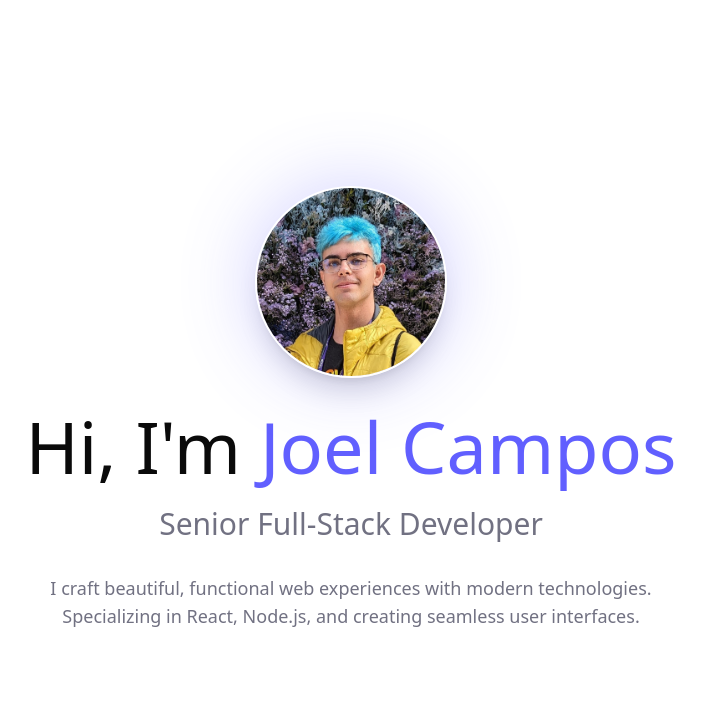
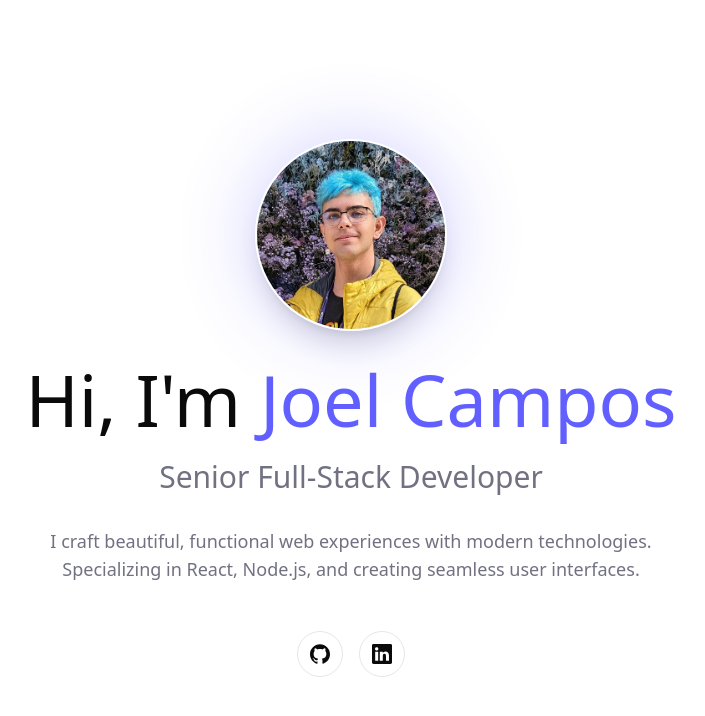
Before and after one commit to TheMineWay/portfolio, a Next.js app: page /en in a window 1280 px wide. Shown: the top 716 px of the page, without its empty margins (289-994 px from the left). Built offline with nearby package versions, Linux system fonts and the light colour scheme.

Commit message:
feat: :sparkles: added social links

```diff
--- a/components/about/about-me-hero.tsx
+++ b/components/about/about-me-hero.tsx
@@ -3,11 +3,18 @@ import { Avatar } from "@/components/commpon/avatar/avatar";
 import { getTranslations } from "next-intl/server";
 import { TranslationNamespace } from "@/i18n/namespaces";
 import pk from "@/package.json";
+import Link from "next/link";
+import { Github } from "@/components/icons/github";
+import { ActionIcon } from "@/components/ui/button/action-icon";
+import { SOCIAL } from "@/constants/social.constants";
+import { Linkedin } from "@/components/icons/linkedin";
 
 export const AboutMeHero: React.FC = async () => {
     const t = await getTranslations(TranslationNamespace.ABOUT);
 
-    return <div className="max-w-4xl mx-auto text-center">
+    return (
+        <div className="max-w-4xl mx-auto text-center">
+            {/* Avatar */}
             <div className="mb-8 flex justify-center">
                 <div className="relative">
                     <div className="absolute inset-0 rounded-full blur-2xl opacity-30 bg-primary"></div>
@@ -19,5 +26,40 @@ export const AboutMeHero: React.FC = async () => {
             <h1 className="text-4xl sm:text-5xl md:text-6xl lg:text-7xl mb-6">{t('about-me-hero.Title')} <span className="text-primary">{pk.author.name}</span></h1>
             <h2 className="text-xl sm:text-2xl md:text-3xl text-muted-foreground mb-8">{t('about-me-hero.Subtitle')}</h2>
             <p className="text-base sm:text-lg text-muted-foreground max-w-2xl mx-auto mb-12">{t('about-me-hero.Extra')}</p>
-    </div>;
+
+            {/* Links */}
+            <div className="flex flex-wrap items-center justify-center gap-4 mb-12">
+                {
+                    SOCIAL_LINKS.map(({ key, icon, href }) => (
+                        <Link href={href} key={key} target="_blank">
+                            <ActionIcon aria-label={t(`about-me-hero.links.${key}.Label`)}>
+                                {icon}
+                            </ActionIcon>
+                        </Link>
+                    ))
+                }
+            </div>
+        </div>
+    );
 };
+
+/* Content */
+
+type LinkItem = {
+    key: string;
+    icon: React.ReactNode;
+    href: string;
+}
+
+const SOCIAL_LINKS: LinkItem[] = [
+    {
+        key: 'github',
+        icon: <Github className="fill-foreground"/>,
+        href: SOCIAL.github,
+    },
+    {
+        key: 'linkedin',
+        icon: <Linkedin className="fill-foreground"/>,
+        href: SOCIAL.linkedin,
+    }
+];
--- /dev/null
+++ b/components/icons/github.tsx
@@ -0,0 +1,9 @@
+/**
+ * Source: https://simpleicons.org/
+ */
+
+type Props = Omit<React.SVGProps<SVGSVGElement>, 'viewBox' | 'xmlns'>;
+
+export const Github: React.FC<Props> = (props) => {
+    return <svg viewBox="0 0 24 24" xmlns="http://www.w3.org/2000/svg" {...props}><title>GitHub</title><path d="M12 .297c-6.63 0-12 5.373-12 12 0 5.303 3.438 9.8 8.205 11.385.6.113.82-.258.82-.577 0-.285-.01-1.04-.015-2.04-3.338.724-4.042-1.61-4.042-1.61C4.422 18.07 3.633 17.7 3.633 17.7c-1.087-.744.084-.729.084-.729 1.205.084 1.838 1.236 1.838 1.236 1.07 1.835 2.809 1.305 3.495.998.108-.776.417-1.305.76-1.605-2.665-.3-5.466-1.332-5.466-5.93 0-1.31.465-2.38 1.235-3.22-.135-.303-.54-1.523.105-3.176 0 0 1.005-.322 3.3 1.23.96-.267 1.98-.399 3-.405 1.02.006 2.04.138 3 .405 2.28-1.552 3.285-1.23 3.285-1.23.645 1.653.24 2.873.12 3.176.765.84 1.23 1.91 1.23 3.22 0 4.61-2.805 5.625-5.475 5.92.42.36.81 1.096.81 2.22 0 1.606-.015 2.896-.015 3.286 0 .315.21.69.825.57C20.565 22.092 24 17.592 24 12.297c0-6.627-5.373-12-12-12" /></svg>;
+}
--- /dev/null
+++ b/components/icons/linkedin.tsx
@@ -0,0 +1,5 @@
+type Props = Omit<React.SVGProps<SVGSVGElement>, 'viewBox' | 'xmlns'>;
+
+export const Linkedin: React.FC<Props> = (props) => {
+    return <svg xmlns="http://www.w3.org/2000/svg" viewBox="0 0 16 16" {...props}><title>LinkedIn</title><path d="M0 1.146C0 .513.526 0 1.175 0h13.65C15.474 0 16 .513 16 1.146v13.708c0 .633-.526 1.146-1.175 1.146H1.175C.526 16 0 15.487 0 14.854zm4.943 12.248V6.169H2.542v7.225zm-1.2-8.212c.837 0 1.358-.554 1.358-1.248-.015-.709-.52-1.248-1.342-1.248S2.4 3.226 2.4 3.934c0 .694.521 1.248 1.327 1.248zm4.908 8.212V9.359c0-.216.016-.432.08-.586.173-.431.568-.878 1.232-.878.869 0 1.216.662 1.216 1.634v3.865h2.401V9.25c0-2.22-1.184-3.252-2.764-3.252-1.274 0-1.845.7-2.165 1.193v.025h-.016l.016-.025V6.169h-2.4c.03.678 0 7.225 0 7.225z"/></svg>;
+}
--- /dev/null
+++ b/constants/social.constants.ts
@@ -0,0 +1,6 @@
+type SocialConstants = Record<string, string>;
+
+export const SOCIAL = {
+    github: 'https://github.com/TheMineWay',
+    linkedin: 'https://www.linkedin.com/in/joelcamposoliva'
+} satisfies SocialConstants;
--- a/messages/en/about.json
+++ b/messages/en/about.json
@@ -2,6 +2,14 @@
   "about-me-hero": {
     "Title": "Hi, I'm",
     "Subtitle": "Senior Full-Stack Developer",
-    "Extra": "I craft beautiful, functional web experiences with modern technologies. Specializing in React, Node.js, and creating seamless user interfaces."
+    "Extra": "I craft beautiful, functional web experiences with modern technologies. Specializing in React, Node.js, and creating seamless user interfaces.",
+    "links": {
+      "github": {
+        "Label": "Github"
+      },
+      "linkedin": {
+        "Label": "LinkedIn"
+      }
+    }
   }
 }
```
Lines whose indentation alone changed are shown as unchanged.
